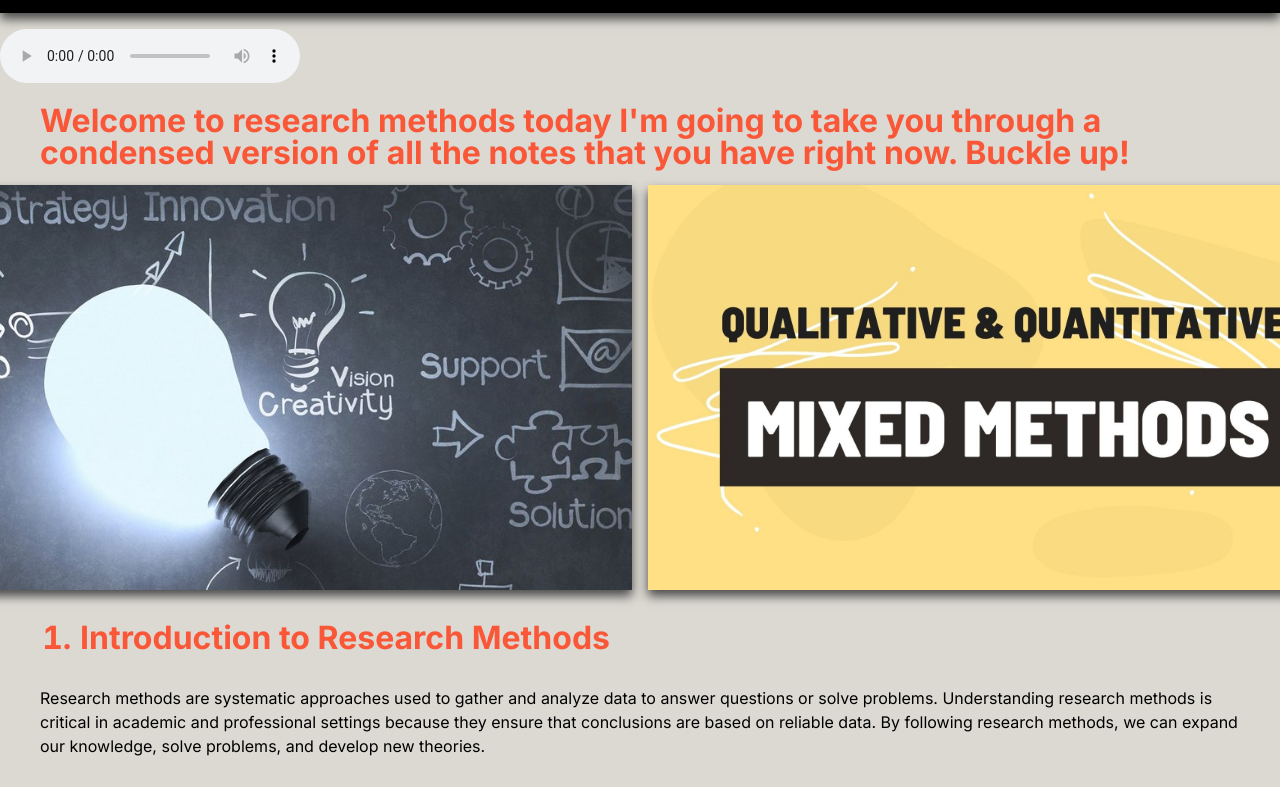
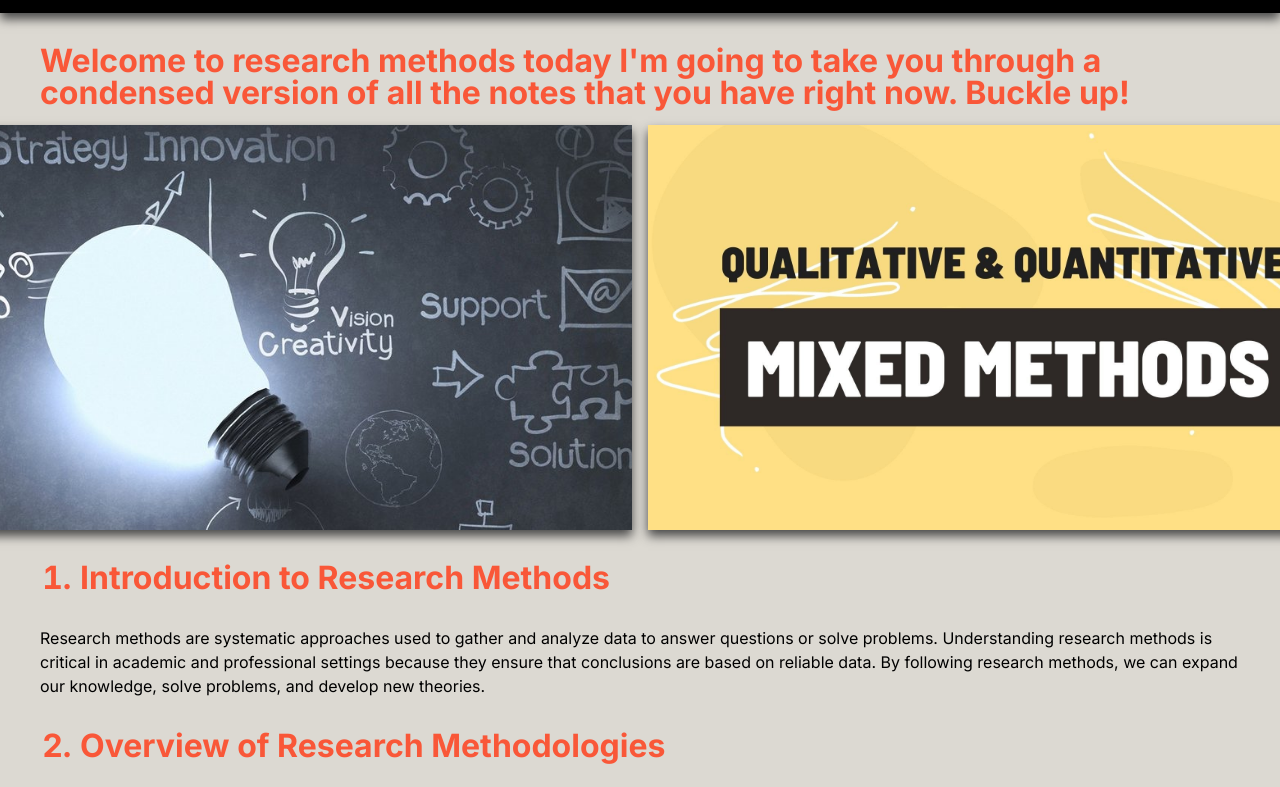
Before and after one commit to creatingdaybyday/Research-methods, a plain HTML site: page index.html in a window 1280 px wide. Shown: the part 83-870 px from the top of the page. Drawn offline with Linux system fonts and the light colour scheme.

Commit message:
removed audio

```diff
--- a/index.html
+++ b/index.html
@@ -10,10 +10,7 @@
     <header>
         <h1>RESEARCH METHODS - the easy way.</h1>
     </header>
-    <audio controls>
-        <source src="audio/09. Stan (feat. Dido).mp3" type="audio/mp3">
-        Your browser does not support the audio element.
-    </audio>
+
 <body>
     <main>
         <h1>
```
